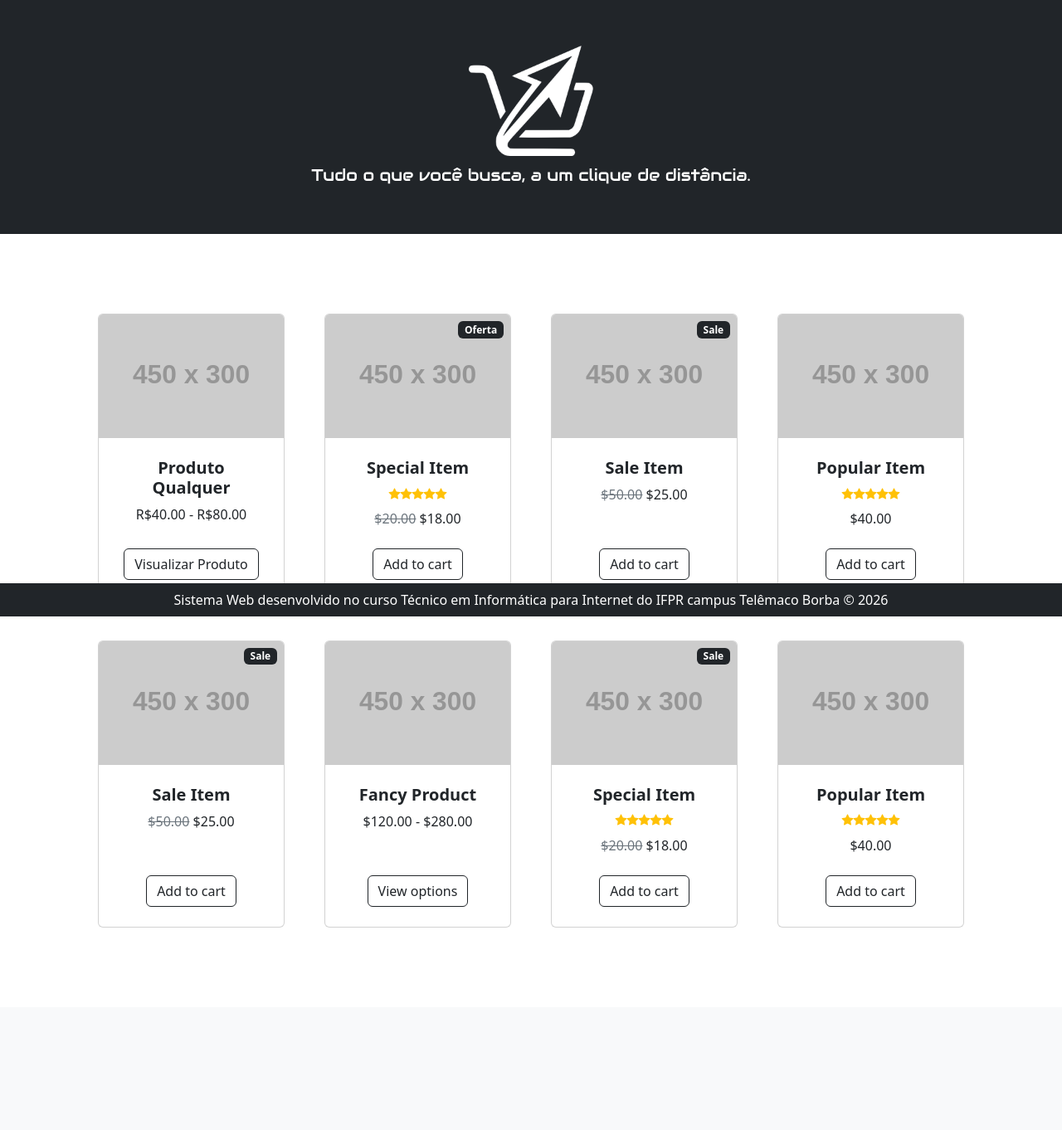
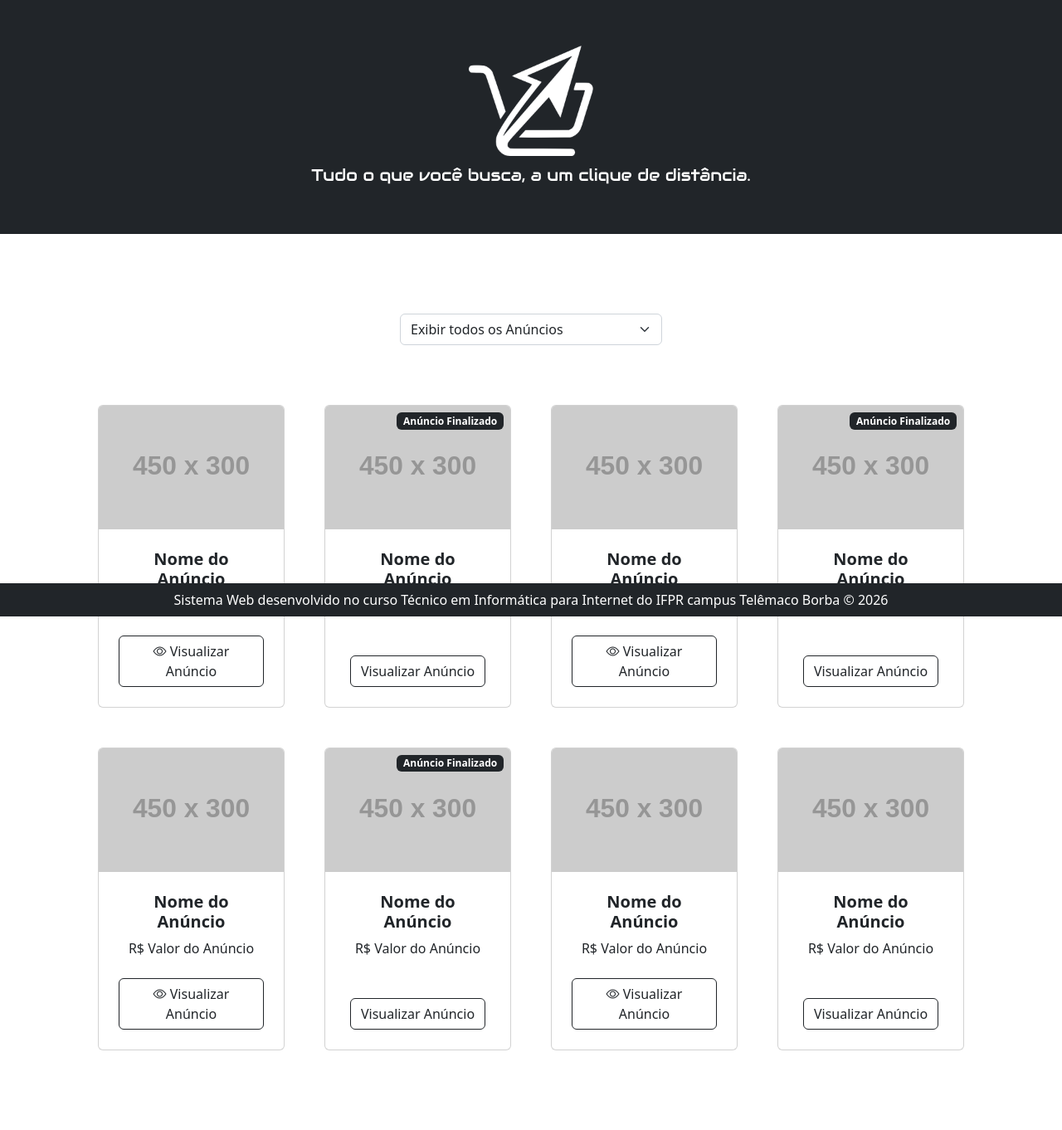
Before and after one commit to pauloricardosouza/ClickShop, a PHP site: page / in a window 1280 px wide. Shown: the part 57-1419 px from the top of the page at 83% size. Before the commit the page ends 1175 px from the top, so only its background shows below. Run offline with PHP 8.4, Linux system fonts and the light colour scheme; grey boxes labelled with a size stand in for pictures from a placeholder-image service; some libraries are stand-ins or nearby versions.

Commit message:
Update index.php

```diff
--- a/index.php
+++ b/index.php
@@ -1,202 +1,178 @@
 <?php include "header.php" ?>
+
+    <div class="row gx-4 gx-lg-5 row-cols-2 row-cols-md-3 row-cols-xl-3 justify-content-center">
+        <div class="col mb-5">
+            <form action="index.php" method="get">
+                <select class="form-select" id="filtrarAnuncios" name="filtrarAnuncios">
+                    <option value='todos' selected>Exibir todos os Anúncios</option>
+                    <option value='disponivel'>Exibir apenas Anúncios Disponíveis</option>
+                    <option value='finalizado'>Exibir apenas Anúncios Finalizados</option>
+                </select>
+            </form>
+            <br>
+        </div>
+    </div>
 
     <div class="row gx-4 gx-lg-5 row-cols-2 row-cols-md-3 row-cols-xl-4 justify-content-center">
         <div class="col mb-5">
             <div class="card h-100">
-                            <!-- Foto do Produto -->
+                <!-- Foto do Anúncio -->
                 <img class="card-img-top" src="https://dummyimage.com/450x300/dee2e6/6c757d.jpg" alt="..." />
-                            <!-- Detalhes do Produto -->
+                <!-- Detalhes do Anúncio -->
                 <div class="card-body p-4">
                     <div class="text-center">
-                                    <!-- Nome do Produto -->
-                                    <h5 class="fw-bolder">Produto Qualquer</h5>
-                                    <!-- Preço do Produto -->
-                                    R$40.00 - R$80.00
+                        <!-- Nome do Anúncio -->
+                        <h5 class="fw-bolder">Nome do Anúncio</h5>
+                        <!-- Preço do Anúncio -->
+                        R$ Valor do Anúncio
                     </div>
                 </div>
                 <!-- Ações -->
                 <div class="card-footer p-4 pt-0 border-top-0 bg-transparent">
-                                <div class="text-center"><a class="btn btn-outline-dark mt-auto" href="#">Visualizar Produto</a></div>
+                    <div class="text-center"><a class="btn btn-outline-dark mt-auto" href="#"><i class="bi bi-eye"></i> Visualizar Anúncio</a></div>
                 </div>
             </div>
         </div>
         <div class="col mb-5">
             <div class="card h-100">
-                            <!-- Efeito de Oferta -->
-                            <div class="badge bg-dark text-white position-absolute" style="top: 0.5rem; right: 0.5rem">Oferta</div>
-                            <!-- Product image-->
+                <!-- Efeito de Anúncio Finalizado -->
+                <div class="badge bg-dark text-white position-absolute" style="top: 0.5rem; right: 0.5rem">Anúncio Finalizado</div>
+                <!-- Foto do Anúncio -->
                 <img class="card-img-top" src="https://dummyimage.com/450x300/dee2e6/6c757d.jpg" alt="..." />
-                            <!-- Product details-->
+                <!-- Detalhes do Anúncio -->
                 <div class="card-body p-4">
                     <div class="text-center">
-                                    <!-- Product name-->
-                                    <h5 class="fw-bolder">Special Item</h5>
-                                    <!-- Avaliações do Produto -->
-                                    <div class="d-flex justify-content-center small text-warning mb-2">
-                                        <div class="bi-star-fill"></div>
-                                        <div class="bi-star-fill"></div>
-                                        <div class="bi-star-fill"></div>
-                                        <div class="bi-star-fill"></div>
-                                        <div class="bi-star-fill"></div>
-                                    </div>
-                                    <!-- Product price-->
-                                    <span class="text-muted text-decoration-line-through">$20.00</span>
-                                    $18.00
+                        <!-- Nome do Anúncio -->
+                        <h5 class="fw-bolder">Nome do Anúncio</h5>
+                        <!-- Preço do Anúncio -->
+                        R$ Valor do Anúncio
                     </div>
                 </div>
-                            <!-- Product actions-->
+                <!-- Ações -->
                 <div class="card-footer p-4 pt-0 border-top-0 bg-transparent">
-                                <div class="text-center"><a class="btn btn-outline-dark mt-auto" href="#">Add to cart</a></div>
+                    <div class="text-center"><a class="btn btn-outline-dark mt-auto" href="#">Visualizar Anúncio</a></div>
                 </div>
             </div>
         </div>
         <div class="col mb-5">
             <div class="card h-100">
-                            <!-- Sale badge-->
-                            <div class="badge bg-dark text-white position-absolute" style="top: 0.5rem; right: 0.5rem">Sale</div>
-                            <!-- Product image-->
+                <!-- Foto do Anúncio -->
                 <img class="card-img-top" src="https://dummyimage.com/450x300/dee2e6/6c757d.jpg" alt="..." />
-                            <!-- Product details-->
+                <!-- Detalhes do Anúncio -->
                 <div class="card-body p-4">
                     <div class="text-center">
-                                    <!-- Product name-->
-                                    <h5 class="fw-bolder">Sale Item</h5>
-                                    <!-- Product price-->
-                                    <span class="text-muted text-decoration-line-through">$50.00</span>
-                                    $25.00
+                        <!-- Nome do Anúncio -->
+                        <h5 class="fw-bolder">Nome do Anúncio</h5>
+                        <!-- Preço do Anúncio -->
+                        R$ Valor do Anúncio
                     </div>
                 </div>
-                            <!-- Product actions-->
+                <!-- Ações -->
                 <div class="card-footer p-4 pt-0 border-top-0 bg-transparent">
-                                <div class="text-center"><a class="btn btn-outline-dark mt-auto" href="#">Add to cart</a></div>
+                    <div class="text-center"><a class="btn btn-outline-dark mt-auto" href="#"><i class="bi bi-eye"></i> Visualizar Anúncio</a></div>
                 </div>
             </div>
         </div>
         <div class="col mb-5">
             <div class="card h-100">
-                            <!-- Product image-->
+                <!-- Efeito de Anúncio Finalizado -->
+                <div class="badge bg-dark text-white position-absolute" style="top: 0.5rem; right: 0.5rem">Anúncio Finalizado</div>
+                <!-- Foto do Anúncio -->
                 <img class="card-img-top" src="https://dummyimage.com/450x300/dee2e6/6c757d.jpg" alt="..." />
-                            <!-- Product details-->
+                <!-- Detalhes do Anúncio -->
                 <div class="card-body p-4">
                     <div class="text-center">
-                                    <!-- Product name-->
-                                    <h5 class="fw-bolder">Popular Item</h5>
-                                    <!-- Product reviews-->
-                                    <div class="d-flex justify-content-center small text-warning mb-2">
-                                        <div class="bi-star-fill"></div>
-                                        <div class="bi-star-fill"></div>
-                                        <div class="bi-star-fill"></div>
-                                        <div class="bi-star-fill"></div>
-                                        <div class="bi-star-fill"></div>
-                                    </div>
-                                    <!-- Product price-->
-                                    $40.00
+                        <!-- Nome do Anúncio -->
+                        <h5 class="fw-bolder">Nome do Anúncio</h5>
+                        <!-- Preço do Anúncio -->
+                        R$ Valor do Anúncio
                     </div>
                 </div>
-                            <!-- Product actions-->
+                <!-- Ações -->
                 <div class="card-footer p-4 pt-0 border-top-0 bg-transparent">
-                                <div class="text-center"><a class="btn btn-outline-dark mt-auto" href="#">Add to cart</a></div>
+                    <div class="text-center"><a class="btn btn-outline-dark mt-auto" href="#">Visualizar Anúncio</a></div>
                 </div>
             </div>
         </div>
         <div class="col mb-5">
             <div class="card h-100">
-                            <!-- Sale badge-->
-                            <div class="badge bg-dark text-white position-absolute" style="top: 0.5rem; right: 0.5rem">Sale</div>
-                            <!-- Product image-->
+                <!-- Foto do Anúncio -->
                 <img class="card-img-top" src="https://dummyimage.com/450x300/dee2e6/6c757d.jpg" alt="..." />
-                            <!-- Product details-->
+                <!-- Detalhes do Anúncio -->
                 <div class="card-body p-4">
                     <div class="text-center">
-                                    <!-- Product name-->
-                                    <h5 class="fw-bolder">Sale Item</h5>
-                                    <!-- Product price-->
-                                    <span class="text-muted text-decoration-line-through">$50.00</span>
-                                    $25.00
+                        <!-- Nome do Anúncio -->
+                        <h5 class="fw-bolder">Nome do Anúncio</h5>
+                        <!-- Preço do Anúncio -->
+                        R$ Valor do Anúncio
                     </div>
                 </div>
-                            <!-- Product actions-->
+                <!-- Ações -->
                 <div class="card-footer p-4 pt-0 border-top-0 bg-transparent">
-                                <div class="text-center"><a class="btn btn-outline-dark mt-auto" href="#">Add to cart</a></div>
+                    <div class="text-center"><a class="btn btn-outline-dark mt-auto" href="#"><i class="bi bi-eye"></i> Visualizar Anúncio</a></div>
                 </div>
             </div>
         </div>
         <div class="col mb-5">
             <div class="card h-100">
-                            <!-- Product image-->
+                <!-- Efeito de Anúncio Finalizado -->
+                <div class="badge bg-dark text-white position-absolute" style="top: 0.5rem; right: 0.5rem">Anúncio Finalizado</div>
+                <!-- Foto do Anúncio -->
                 <img class="card-img-top" src="https://dummyimage.com/450x300/dee2e6/6c757d.jpg" alt="..." />
-                            <!-- Product details-->
+                <!-- Detalhes do Anúncio -->
                 <div class="card-body p-4">
                     <div class="text-center">
-                                    <!-- Product name-->
-                                    <h5 class="fw-bolder">Fancy Product</h5>
-                                    <!-- Product price-->
-                                    $120.00 - $280.00
+                        <!-- Nome do Anúncio -->
+                        <h5 class="fw-bolder">Nome do Anúncio</h5>
+                        <!-- Preço do Anúncio -->
+                        R$ Valor do Anúncio
                     </div>
                 </div>
-                            <!-- Product actions-->
+                <!-- Ações -->
                 <div class="card-footer p-4 pt-0 border-top-0 bg-transparent">
-                                <div class="text-center"><a class="btn btn-outline-dark mt-auto" href="#">View options</a></div>
+                    <div class="text-center"><a class="btn btn-outline-dark mt-auto" href="#">Visualizar Anúncio</a></div>
                 </div>
             </div>
         </div>
         <div class="col mb-5">
             <div class="card h-100">
-                            <!-- Sale badge-->
-                            <div class="badge bg-dark text-white position-absolute" style="top: 0.5rem; right: 0.5rem">Sale</div>
-                            <!-- Product image-->
+                <!-- Foto do Anúncio -->
                 <img class="card-img-top" src="https://dummyimage.com/450x300/dee2e6/6c757d.jpg" alt="..." />
-                            <!-- Product details-->
+                <!-- Detalhes do Anúncio -->
                 <div class="card-body p-4">
                     <div class="text-center">
-                                    <!-- Product name-->
-                                    <h5 class="fw-bolder">Special Item</h5>
-                                    <!-- Product reviews-->
-                                    <div class="d-flex justify-content-center small text-warning mb-2">
-                                        <div class="bi-star-fill"></div>
-                                        <div class="bi-star-fill"></div>
-                                        <div class="bi-star-fill"></div>
-                                        <div class="bi-star-fill"></div>
-                                        <div class="bi-star-fill"></div>
-                                    </div>
-                                    <!-- Product price-->
-                                    <span class="text-muted text-decoration-line-through">$20.00</span>
-                                    $18.00
+                        <!-- Nome do Anúncio -->
+                        <h5 class="fw-bolder">Nome do Anúncio</h5>
+                        <!-- Preço do Anúncio -->
+                        R$ Valor do Anúncio
                     </div>
                 </div>
-                            <!-- Product actions-->
+                <!-- Ações -->
                 <div class="card-footer p-4 pt-0 border-top-0 bg-transparent">
-                                <div class="text-center"><a class="btn btn-outline-dark mt-auto" href="#">Add to cart</a></div>
+                    <div class="text-center"><a class="btn btn-outline-dark mt-auto" href="#"><i class="bi bi-eye"></i> Visualizar Anúncio</a></div>
                 </div>
             </div>
         </div>
         <div class="col mb-5">
             <div class="card h-100">
-                            <!-- Product image-->
+                <!-- Foto do Anúncio -->
                 <img class="card-img-top" src="https://dummyimage.com/450x300/dee2e6/6c757d.jpg" alt="..." />
-                            <!-- Product details-->
+                <!-- Detalhes do Anúncio -->
                 <div class="card-body p-4">
                     <div class="text-center">
-                                    <!-- Product name-->
-                                    <h5 class="fw-bolder">Popular Item</h5>
-                                    <!-- Product reviews-->
-                                    <div class="d-flex justify-content-center small text-warning mb-2">
-                                        <div class="bi-star-fill"></div>
-                                        <div class="bi-star-fill"></div>
-                                        <div class="bi-star-fill"></div>
-                                        <div class="bi-star-fill"></div>
-                                        <div class="bi-star-fill"></div>
-                                    </div>
-                                    <!-- Product price-->
-                                    $40.00
+                        <!-- Nome do Anúncio -->
+                        <h5 class="fw-bolder">Nome do Anúncio</h5>
+                        <!-- Preço do Anúncio -->
+                        R$ Valor do Anúncio
                     </div>
                 </div>
-                            <!-- Product actions-->
+                <!-- Ações -->
                 <div class="card-footer p-4 pt-0 border-top-0 bg-transparent">
-                                <div class="text-center"><a class="btn btn-outline-dark mt-auto" href="#">Add to cart</a></div>
-                            </div>
+                    <div class="text-center"><a class="btn btn-outline-dark mt-auto" href="#">Visualizar Anúncio</a></div>
                 </div>
             </div>
         </div>
 
+    </div>
+
 <?php include "footer.php" ?>
```
Lines whose indentation alone changed are shown as unchanged.
